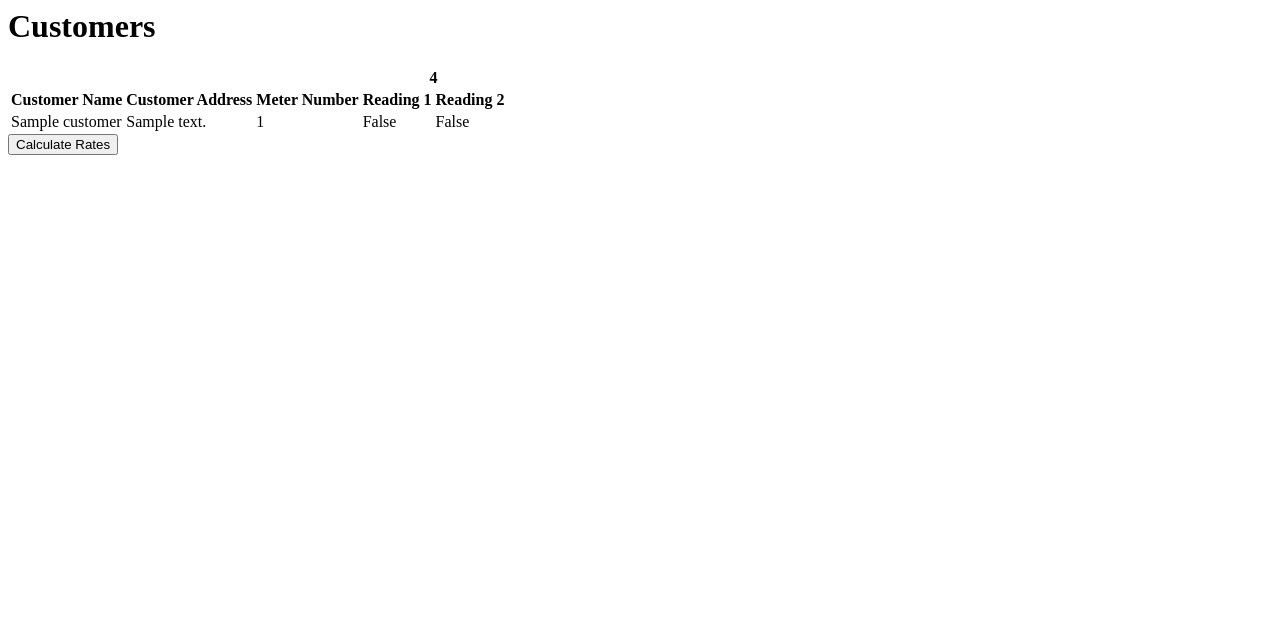
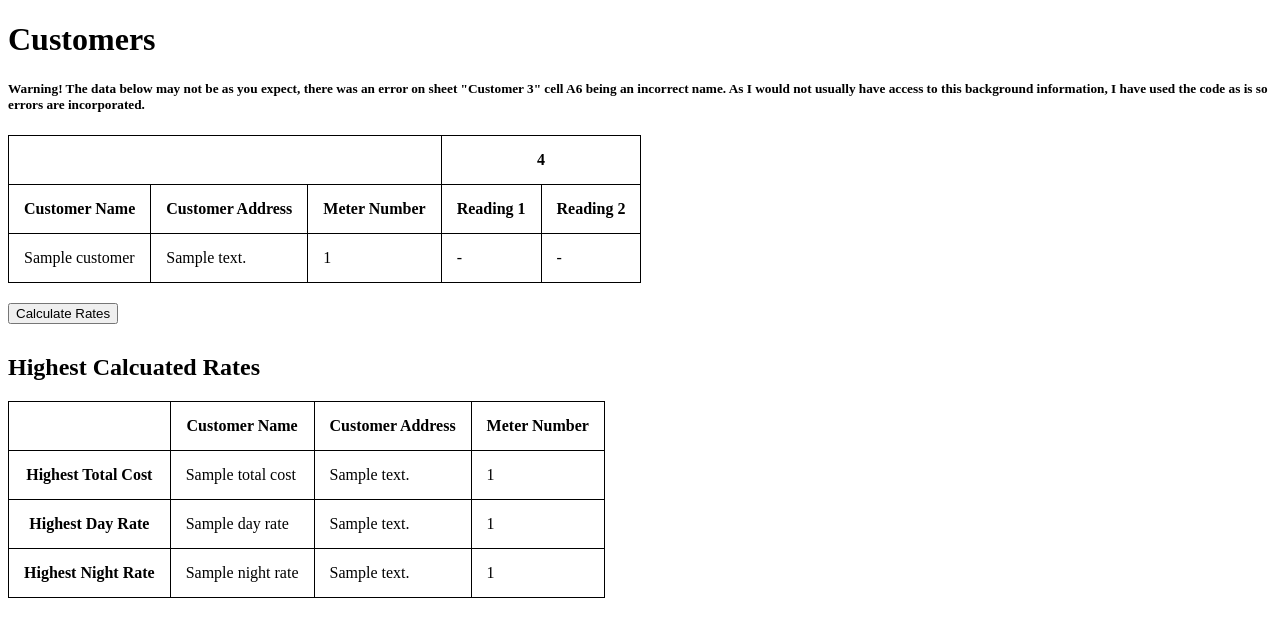
Before and after one commit to RhysPollardDevelopment/ZTP-technical-test, a Django app: template index/templates/index/customers.html in a window 1280 px wide. Shown: the top 637 px of the page. Run offline with Django 3.2, Linux system fonts and the light colour scheme; the template is opened without the code that fills it: most values are stand-ins (such as "Sample title", 1, 10 or a date in 2020).

Commit message:
Feat: Added post feature which allows creation of total cost and highest rates and displays on the page

```diff
--- a/index/templates/index/customers.html
+++ b/index/templates/index/customers.html
@@ -1,5 +1,23 @@
+{% load static %}
+
+<!DOCTYPE html>
+<html lang="en">
+   <head>
+      <meta charset="UTF-8" />
+      <meta http-equiv="X-UA-Compatible" content="IE=edge" />
+      <meta name="viewport" content="width=device-width, initial-scale=1.0" />
+      <title>Document</title>
+
+      <link rel="stylesheet"
+          href="{% static 'css/index.css' %}">
+
+   </head>
+   <body>
       <h1>Customers</h1>
-
+      <h5>Warning! The data below may not be as you expect, there was an error on
+         sheet "Customer 3" cell A6 being an incorrect name. As I would not
+          usually have access to this background information, I have used the
+           code as is so errors are incorporated.</h5>
       <table>
          <tr>
             <th colspan="3"></th>
@@ -23,7 +41,7 @@
             <td>{{customer.address}}</td>
             <td>{{customer.meter_number}}</td>
             {% for rate_name in rate_types %}
-      {% if rate_name in customer.rates %}
+              {% if rate_name in customer.rates%}
                 {% for key, values in customer.rates.items %}
                   {% if key == rate_name %}
                     {% for value in values %}
@@ -32,8 +50,8 @@
                   {% endif %}
                 {% endfor %}
               {% else %}
-      <td>False</td>
-      <td>False</td>
+                <td>-</td>
+                <td>-</td>
               {% endif %}
             {% endfor %}
          </tr>
@@ -44,3 +62,35 @@
          {% csrf_token %}
          <button type="submit">Calculate Rates</button>
       </form>
+
+      {% if total_cost != None %}
+      <h2>Highest Calcuated Rates</h2>
+      <table>
+         <tr>
+            <th colspan="1"></th>
+            <th>Customer Name</th>
+            <th>Customer Address</th>
+            <th>Meter Number</th>
+         </tr>
+         <tr>
+            <th scope="row">Highest Total Cost</th>
+            <td>{{total_cost.name}}</td>
+            <td>{{total_cost.address}}</td>
+            <td>{{total_cost.meter_number}}</td>
+         </tr>
+         <tr>
+            <th scope="row">Highest Day Rate</th>
+            <td>{{day_rate.name}}</td>
+            <td>{{day_rate.address}}</td>
+            <td>{{day_rate.meter_number}}</td>
+         </tr>
+         <tr>
+            <th scope="row">Highest Night Rate</th>
+            <td>{{night_rate.name}}</td>
+            <td>{{night_rate.address}}</td>
+            <td>{{night_rate.meter_number}}</td>
+         </tr>
+      </table>
+      {% endif %}
+   </body>
+</html>
--- /dev/null
+++ b/static/css/index.css
@@ -0,0 +1,19 @@
+table,
+th,
+td {
+   border: 1px solid black;
+   border-collapse: collapse;
+}
+
+th,
+td {
+   padding: 15px;
+}
+
+h2 {
+   padding-top: 10px;
+}
+
+button {
+   margin-top: 20px;
+}
--- a/ztpdjango/settings.py
+++ b/ztpdjango/settings.py
@@ -11,6 +11,7 @@ https://docs.djangoproject.com/en/3.2/ref/settings/
 """
 
 from pathlib import Path
+import os
 
 # Build paths inside the project like this: BASE_DIR / 'subdir'.
 BASE_DIR = Path(__file__).resolve().parent.parent
@@ -130,6 +131,7 @@ USE_TZ = True
 # https://docs.djangoproject.com/en/3.2/howto/static-files/
 
 STATIC_URL = "/static/"
+STATICFILES_DIRS = (os.path.join(BASE_DIR, "static"),)
 
 # Default primary key field type
 # https://docs.djangoproject.com/en/3.2/ref/settings/#default-auto-field
--- a/ztpdjango/urls.py
+++ b/ztpdjango/urls.py
@@ -16,8 +16,10 @@ Including another URLconf
 from django.contrib import admin
 from django.urls import path
 from index import views
+from django.conf import settings
+from django.conf.urls.static import static
 
 urlpatterns = [
     path("admin/", admin.site.urls),
     path("", views.index, name="index"),
-]
+] + static(settings.STATIC_URL, document_root=settings.STATIC_ROOT)
```
Also changed, not shown: index/views.py (+44 -5 lines). Lines whose indentation alone changed are shown as unchanged.
